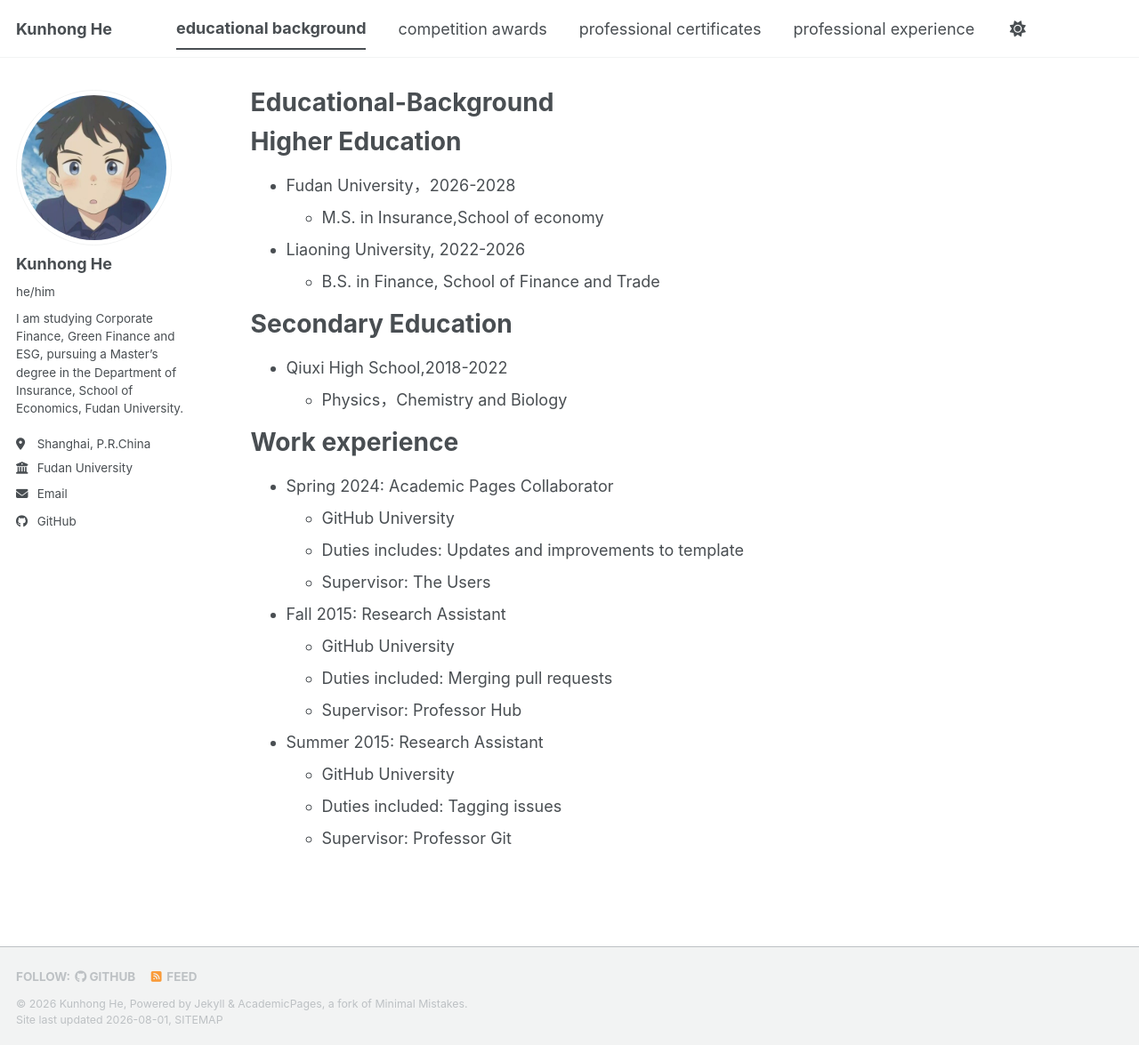
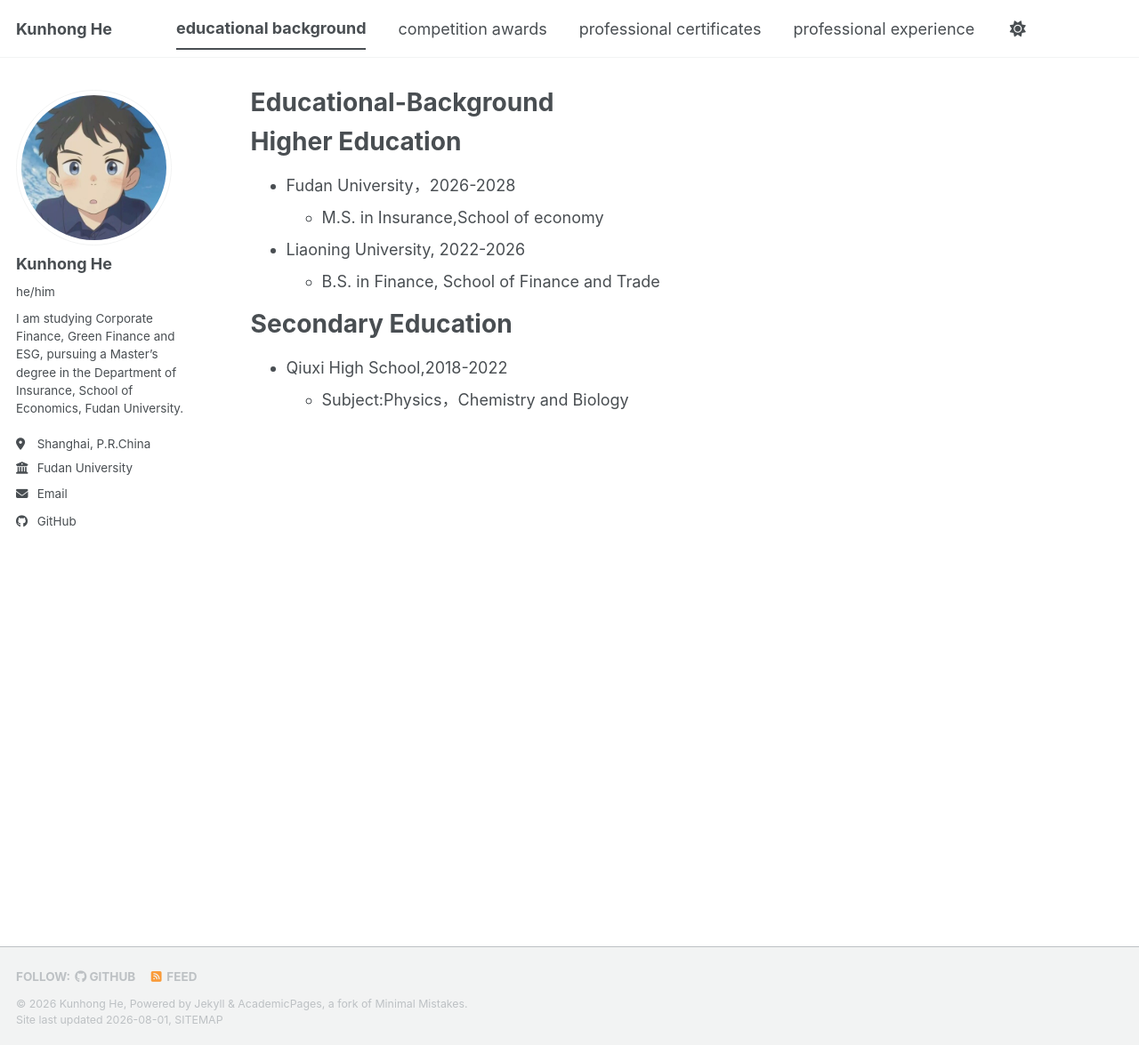
Before and after one commit to Alfred-meijiu/Alfred-meijiu.github.io, a Jekyll site: the page built from _pages/educational-background.md, in a window 1280 px wide and 1175 px high. Shown: the whole window at 89% size. Built offline with Jekyll 4.4.1, drawn with Linux system fonts in a browser that asks for light colours; a style sheet for code colours, icons or effects is not loaded.

Commit message:
Update educational-background.md

```diff
--- a/_pages/educational-background.md
+++ b/_pages/educational-background.md
@@ -22,22 +22,4 @@ Secondary Education
 ======
 
 * Qiuxi High School,2018-2022
-  * Physics，Chemistry and Biology
-
-
-Work experience
-======
-* Spring 2024: Academic Pages Collaborator
-  * GitHub University
-  * Duties includes: Updates and improvements to template
-  * Supervisor: The Users
-
-* Fall 2015: Research Assistant
-  * GitHub University
-  * Duties included: Merging pull requests
-  * Supervisor: Professor Hub
-
-* Summer 2015: Research Assistant
-  * GitHub University
-  * Duties included: Tagging issues
-  * Supervisor: Professor Git
+  * Subject:Physics，Chemistry and Biology
```
